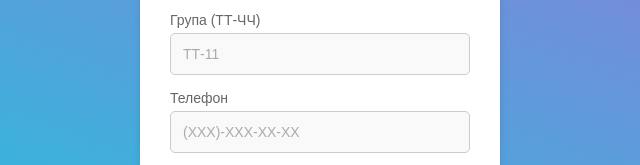
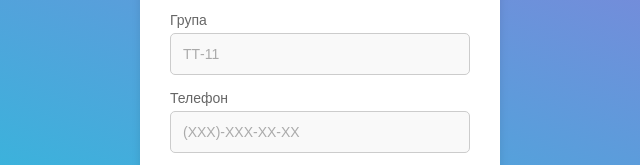
Before and after one commit to spaidi96/Front-end-Laba5, a plain HTML site: page form/form.html in a window 1280 px wide. Shown: the part 350-515 px from the top of the page, 320-960 px from the left. Drawn offline with Linux system fonts and the light colour scheme.

Commit message:
corrections

```diff
--- a/form/form.html
+++ b/form/form.html
@@ -17,7 +17,7 @@
         <label for="variant">Варіант</label>
         <input type="text" id="variant" name="variant" placeholder="11">
         <span class="error" id="variantError"></span>
-        <label for="group">Група (ТТ-ЧЧ)</label>
+        <label for="group">Група</label>
         <input type="text" id="group" name="group" placeholder="ТТ-11">
         <span class="error" id="groupError"></span>
         <label for="phone">Телефон</label>
```
